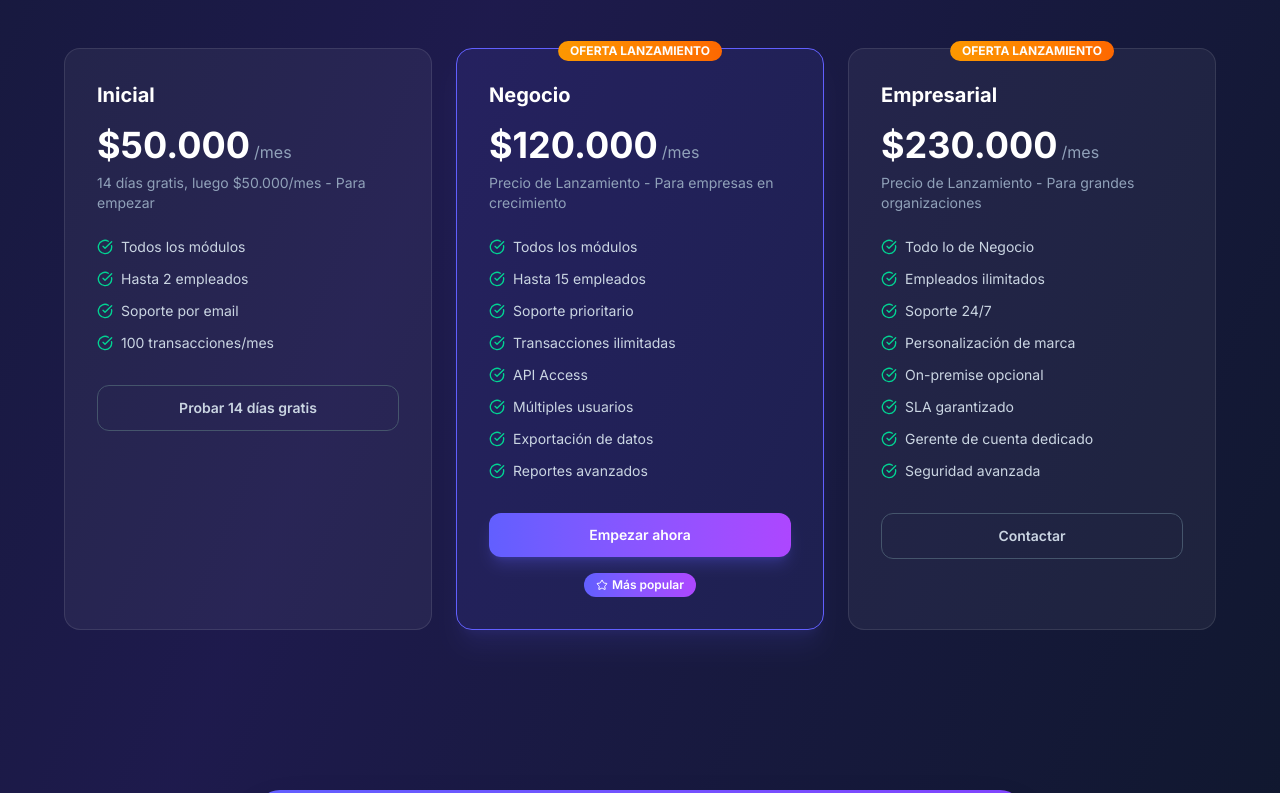
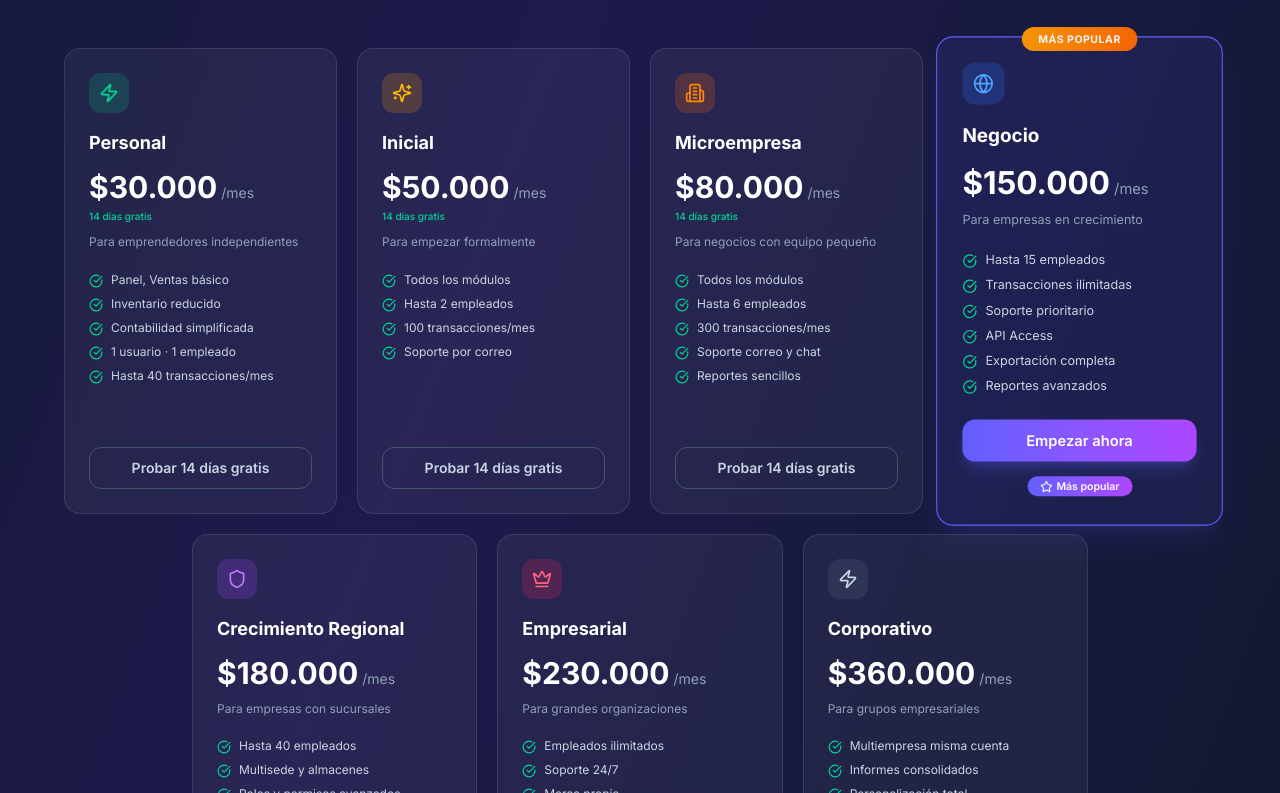
Before and after one commit to Jxbrrg/ERP, a React (Vite) app in the folder client/: page / in a window 1280 px wide. Shown: the part 1907-2700 px from the top of the page. Built offline with nearby package versions, Linux system fonts and the light colour scheme.

Commit message:
fix: reemplazar clases dinamicas de Tailwind por objeto iconStyles en Landing.jsx

```diff
--- a/client/src/pages/Landing.jsx
+++ b/client/src/pages/Landing.jsx
@@ -3,7 +3,7 @@ import { motion } from 'framer-motion';
 import {
   LayoutDashboard, Users, Package, ShoppingCart,
   BarChart3, Target, FolderKanban, Shield,
-  ChevronRight, Star, ArrowRight, CheckCircle
+  ChevronRight, Star, ArrowRight, CheckCircle, Zap, Sparkles, Building2, Globe, Crown
 } from 'lucide-react';
 
 const features = [
@@ -16,11 +16,77 @@ const features = [
   { icon: FolderKanban, title: 'Proyectos', desc: 'Planificación, tareas y seguimiento de proyectos', color: 'from-sky-500 to-indigo-500' },
 ];
 
+const planIcons = [Zap, Sparkles, Building2, Globe, Shield, Crown];
 const plans = [
-  { name: 'Inicial', price: '50.000', period: '/mes', desc: '14 días gratis, luego $50.000/mes - Para empezar', features: ['Todos los módulos', 'Hasta 2 empleados', 'Soporte por email', '100 transacciones/mes'], cta: 'Probar 14 días gratis', popular: false, trial: true, value: 'trial' },
-  { name: 'Negocio', price: '120.000', period: '/mes', desc: 'Precio de Lanzamiento - Para empresas en crecimiento', features: ['Todos los módulos', 'Hasta 15 empleados', 'Soporte prioritario', 'Transacciones ilimitadas', 'API Access', 'Múltiples usuarios', 'Exportación de datos', 'Reportes avanzados'], cta: 'Empezar ahora', popular: true, badge: 'OFERTA LANZAMIENTO', value: 'business' },
-  { name: 'Empresarial', price: '230.000', period: '/mes', desc: 'Precio de Lanzamiento - Para grandes organizaciones', features: ['Todo lo de Negocio', 'Empleados ilimitados', 'Soporte 24/7', 'Personalización de marca', 'On-premise opcional', 'SLA garantizado', 'Gerente de cuenta dedicado', 'Seguridad avanzada'], cta: 'Contactar', popular: false, badge: 'OFERTA LANZAMIENTO', value: 'enterprise' },
+  { name: 'Personal', price: '30.000', period: '/mes', desc: 'Para emprendedores independientes', features: ['Panel, Ventas básico', 'Inventario reducido', 'Contabilidad simplificada', '1 usuario · 1 empleado', 'Hasta 40 transacciones/mes'], cta: 'Probar 14 días gratis', popular: false, trial: true, icon: 'emerald' },
+  { name: 'Inicial', price: '50.000', period: '/mes', desc: 'Para empezar formalmente', features: ['Todos los módulos', 'Hasta 2 empleados', '100 transacciones/mes', 'Soporte por correo'], cta: 'Probar 14 días gratis', popular: false, trial: true, icon: 'amber' },
+  { name: 'Microempresa', price: '80.000', period: '/mes', desc: 'Para negocios con equipo pequeño', features: ['Todos los módulos', 'Hasta 6 empleados', '300 transacciones/mes', 'Soporte correo y chat', 'Reportes sencillos'], cta: 'Probar 14 días gratis', popular: false, trial: true, icon: 'orange' },
+  { name: 'Negocio', price: '150.000', period: '/mes', desc: 'Para empresas en crecimiento', features: ['Hasta 15 empleados', 'Transacciones ilimitadas', 'Soporte prioritario', 'API Access', 'Exportación completa', 'Reportes avanzados'], cta: 'Empezar ahora', popular: true, badge: 'MÁS POPULAR', icon: 'blue' },
+  { name: 'Crecimiento Regional', price: '180.000', period: '/mes', desc: 'Para empresas con sucursales', features: ['Hasta 40 empleados', 'Multisede y almacenes', 'Roles y permisos avanzados', 'Copias de seguridad programadas'], cta: 'Empezar ahora', popular: false, icon: 'purple' },
+  { name: 'Empresarial', price: '230.000', period: '/mes', desc: 'Para grandes organizaciones', features: ['Empleados ilimitados', 'Soporte 24/7', 'Marca propia', 'Gerente de cuenta dedicado', 'On-premise opcional', 'SLA garantizado'], cta: 'Contactar', popular: false, icon: 'rose' },
+  { name: 'Corporativo', price: '360.000', period: '/mes', desc: 'Para grupos empresariales', features: ['Multiempresa misma cuenta', 'Informes consolidados', 'Personalización total', 'Capacitación presencial', 'Auditorías periódicas'], cta: 'Contactar', popular: false, icon: 'slate' },
 ];
+
+const iconStyles = {
+  emerald: { bg: 'bg-emerald-500/20', color: 'text-emerald-400' },
+  amber: { bg: 'bg-amber-500/20', color: 'text-amber-400' },
+  orange: { bg: 'bg-orange-500/20', color: 'text-orange-400' },
+  blue: { bg: 'bg-blue-500/20', color: 'text-blue-400' },
+  purple: { bg: 'bg-purple-500/20', color: 'text-purple-400' },
+  rose: { bg: 'bg-rose-500/20', color: 'text-rose-400' },
+  slate: { bg: 'bg-slate-500/20', color: 'text-slate-300' },
+};
+
+function PlanCard({ p, i, navigate }) {
+  const Icon = planIcons[i % planIcons.length];
+  const s = iconStyles[p.icon] || iconStyles.blue;
+  return (
+    <motion.div initial={{ opacity: 0, y: 30 }} whileInView={{ opacity: 1, y: 0 }} transition={{ delay: i * 0.08 }}
+      className={`relative rounded-2xl border p-6 transition-all flex flex-col ${
+        p.popular
+          ? 'border-indigo-500 bg-indigo-500/10 shadow-xl shadow-indigo-500/10 scale-105 z-10'
+          : 'border-white/10 bg-white/5 hover:border-white/20'
+      }`}>
+      {p.badge && (
+        <div className="absolute -top-2.5 left-1/2 -translate-x-1/2 rounded-full bg-gradient-to-r from-amber-500 to-orange-500 px-4 py-1 text-[10px] font-bold text-white uppercase tracking-wider animate-pulse whitespace-nowrap">
+          {p.badge}
+        </div>
+      )}
+      <div className={`mb-4 flex h-10 w-10 items-center justify-center rounded-xl ${s.bg}`}>
+        <Icon className={`h-5 w-5 ${s.color}`} />
+      </div>
+      <h3 className="text-lg font-bold text-white">{p.name}</h3>
+      <div className="mt-3 flex items-baseline gap-1">
+        <span className="text-3xl font-bold text-white">${p.price}</span>
+        <span className="text-slate-400 text-sm">{p.period}</span>
+      </div>
+      {p.trial && <p className="mt-1 text-[10px] text-emerald-400 font-medium">14 días gratis</p>}
+      <p className="mt-2 text-xs text-slate-400 leading-relaxed">{p.desc}</p>
+      <ul className="mt-5 space-y-2 flex-1">
+        {p.features.map((f, j) => (
+          <li key={j} className="flex items-start gap-2 text-xs text-slate-300">
+            <CheckCircle className="mt-0.5 h-3.5 w-3.5 shrink-0 text-emerald-400" /> {f}
+          </li>
+        ))}
+      </ul>
+      <button onClick={() => navigate('/register')}
+        className={`mt-6 w-full rounded-xl py-2.5 text-sm font-semibold transition-all ${
+          p.popular
+            ? 'bg-gradient-to-r from-indigo-500 to-purple-500 text-white shadow-lg shadow-indigo-500/25 hover:shadow-xl'
+            : 'border border-slate-600 text-slate-300 hover:border-slate-500 hover:text-white'
+        }`}>
+        {p.cta}
+      </button>
+      {p.popular && (
+        <div className="mt-3 text-center">
+          <span className="inline-flex items-center gap-1 rounded-full bg-gradient-to-r from-indigo-500 to-purple-500 px-3 py-0.5 text-[10px] font-semibold text-white">
+            <Star className="h-3 w-3" /> Más popular
+          </span>
+        </div>
+      )}
+    </motion.div>
+  );
+}
 
 export default function Landing() {
   const navigate = useNavigate();
@@ -116,48 +182,14 @@ export default function Landing() {
             <h2 className="text-3xl font-bold text-white lg:text-4xl">Planes para cada etapa</h2>
             <p className="mt-3 text-slate-400">Escala tu plan a medida que creces</p>
           </motion.div>
-          <div className="grid gap-6 lg:grid-cols-3">
-            {plans.map((p, i) => (
-              <motion.div key={i} initial={{ opacity: 0, y: 30 }} whileInView={{ opacity: 1, y: 0 }} transition={{ delay: i * 0.1 }}
-                className={`relative rounded-2xl border p-8 transition-all ${
-                  p.popular
-                    ? 'border-indigo-500 bg-indigo-500/10 shadow-xl shadow-indigo-500/10'
-                    : 'border-white/10 bg-white/5 hover:border-white/20'
-                }`}>
-                {p.badge && (
-                  <div className="absolute -top-2 left-1/2 -translate-x-1/2 rounded-full bg-gradient-to-r from-amber-500 to-orange-500 px-3 py-0.5 text-xs font-bold text-white animate-pulse">
-                    {p.badge}
-                  </div>
-                )}
-                <h3 className="text-xl font-bold text-white">{p.name}</h3>
-                <div className="mt-4 flex items-baseline gap-1">
-                  <span className="text-4xl font-bold text-white">${p.price}</span>
-                  <span className="text-slate-400">{p.period}</span>
-                </div>
-                <p className="mt-2 text-sm text-slate-400">{p.desc}</p>
-                <ul className="mt-6 space-y-3">
-                  {p.features.map((f, j) => (
-                    <li key={j} className="flex items-center gap-2 text-sm text-slate-300">
-                      <CheckCircle className="h-4 w-4 text-emerald-400" /> {f}
-                    </li>
-                  ))}
-                </ul>
-                <button onClick={() => navigate('/register')}
-                  className={`mt-8 w-full rounded-xl py-3 text-sm font-semibold transition-all ${
-                    p.popular
-                      ? 'bg-gradient-to-r from-indigo-500 to-purple-500 text-white shadow-lg shadow-indigo-500/25 hover:shadow-xl'
-                      : 'border border-slate-600 text-slate-300 hover:border-slate-500 hover:text-white'
-                  }`}>
-                  {p.cta}
-                </button>
-                {p.popular && (
-                  <div className="mt-4 text-center">
-                    <span className="inline-flex items-center gap-1 rounded-full bg-gradient-to-r from-indigo-500 to-purple-500 px-3 py-1 text-xs font-semibold text-white">
-                      <Star className="h-3 w-3" /> Más popular
-                    </span>
-                  </div>
-                )}
-              </motion.div>
+          <div className="grid gap-5 lg:grid-cols-3 xl:grid-cols-4">
+            {plans.slice(0, 4).map((p, i) => (
+              <PlanCard key={i} p={p} i={i} navigate={navigate} />
+            ))}
+          </div>
+          <div className="mt-5 grid gap-5 lg:grid-cols-3 max-w-4xl mx-auto">
+            {plans.slice(4).map((p, i) => (
+              <PlanCard key={i + 4} p={p} i={i + 4} navigate={navigate} />
             ))}
           </div>
         </div>
```
